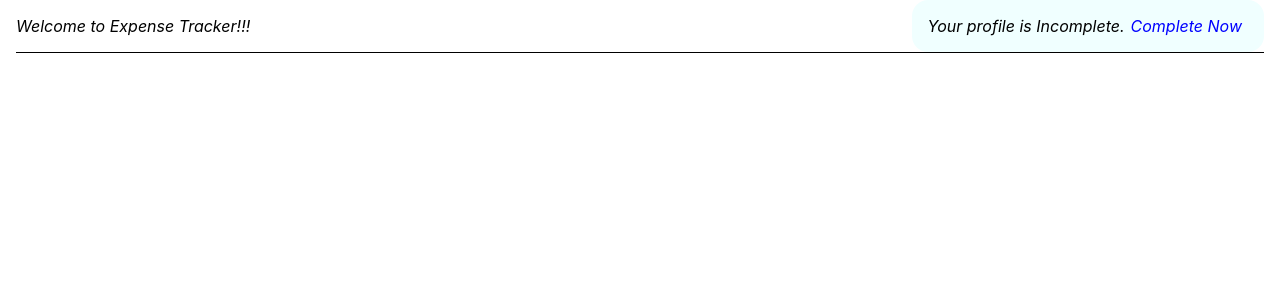
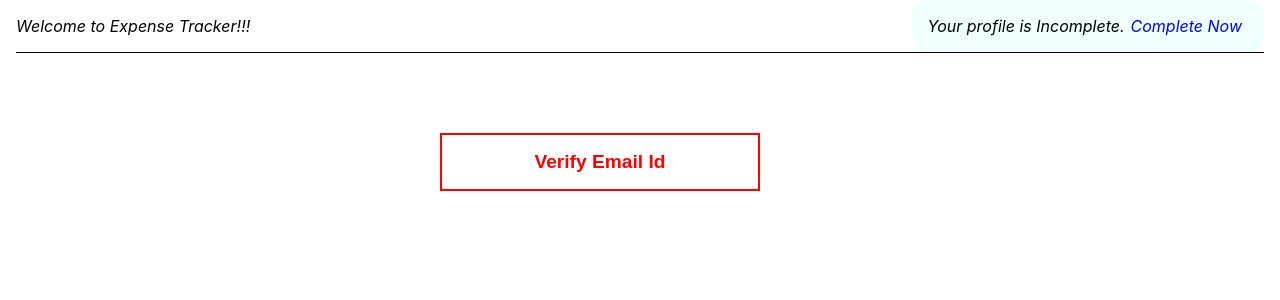
Before and after one commit to dasushan/react-expense-tracker-app, a React (Create React App) app: page /welcome in a window 1280 px wide. Shown: the top 300 px of the page. Built offline with nearby package versions, Linux system fonts and the light colour scheme.

Commit message:
added email-verify button

```diff
--- a/src/components/Profile/UserProfile.js
+++ b/src/components/Profile/UserProfile.js
@@ -1,22 +1,55 @@
-import classes from './UserProfile.module.css'
-import {useHistory} from 'react-router-dom'
+import classes from './UserProfile.module.css';
+import {useContext} from 'react';
+import AuthContext from '../store/auth-context';
+import { useHistory } from 'react-router-dom';
+
 const UserProfile = () => {
-    const history = useHistory();
+  const history = useHistory();
+  const authCtx = useContext(AuthContext)
 
-    return(
-        <div className={classes.profile}>
-            <div className={classes.main}>
-                Welcome to Expense Tracker!!!
-            </div>
-            <div className={classes.actions}>
-                <p>Your profile is Incomplete.</p>
-                <button onClick={() =>{
-                    history.push('/profile')
+  const verifyEmailHandler = () => {
+    fetch(
+      'https://identitytoolkit.googleapis.com/v1/accounts:sendOobCode?key=AIzaSyBKniczVLNJrXICnBbwj2W29ttGPgAtKCY',
+      {
+        method: 'POST',
+        headers: {
+          'Content-Type': 'application/json',
+        },
+        body: JSON.stringify({
+            requestType: "VERIFY_EMAIL",
+            idToken: authCtx.token
+        }),
+      }
+    ).then(async (response) => {
+        try{
+            const result = await response.json();
+        }
+        catch(error){
+            console.log(error)
+        }
+    })
+  };
+  return (
+    <>
+      <div className={classes.profile}>
+        <div className={classes.main}>Welcome to Expense Tracker!!!</div>
+        <div className={classes.actions}>
+          <p>Your profile is Incomplete.</p>
+          <button
+            onClick={() => {
+              history.push('/profile');
+            }}
+          >
+            Complete Now
+          </button>
+        </div>
+      </div>
 
-                }}>Complete Now</button>
-            </div>
-        </div>
-    )
-}
+      <div className={classes.verify}>
+        <button onClick={verifyEmailHandler}>Verify Email Id</button>
+      </div>
+    </>
+  );
+};
 
 export default UserProfile;
--- a/src/components/Profile/UserProfile.module.css
+++ b/src/components/Profile/UserProfile.module.css
@@ -23,3 +23,21 @@
     background-color: azure;
     cursor: pointer;
 }
+
+.verify{
+
+    width: 90%;
+    max-width: 25rem;
+    margin: 5rem auto;
+}
+
+.verify button{
+    display: block;
+    width: 20rem;
+    padding: 1rem 2rem;
+    background-color: white;
+    border: 2px solid red;
+    color: red;
+    font-size: 1.2rem;
+    font-weight: 600;
+}
```
